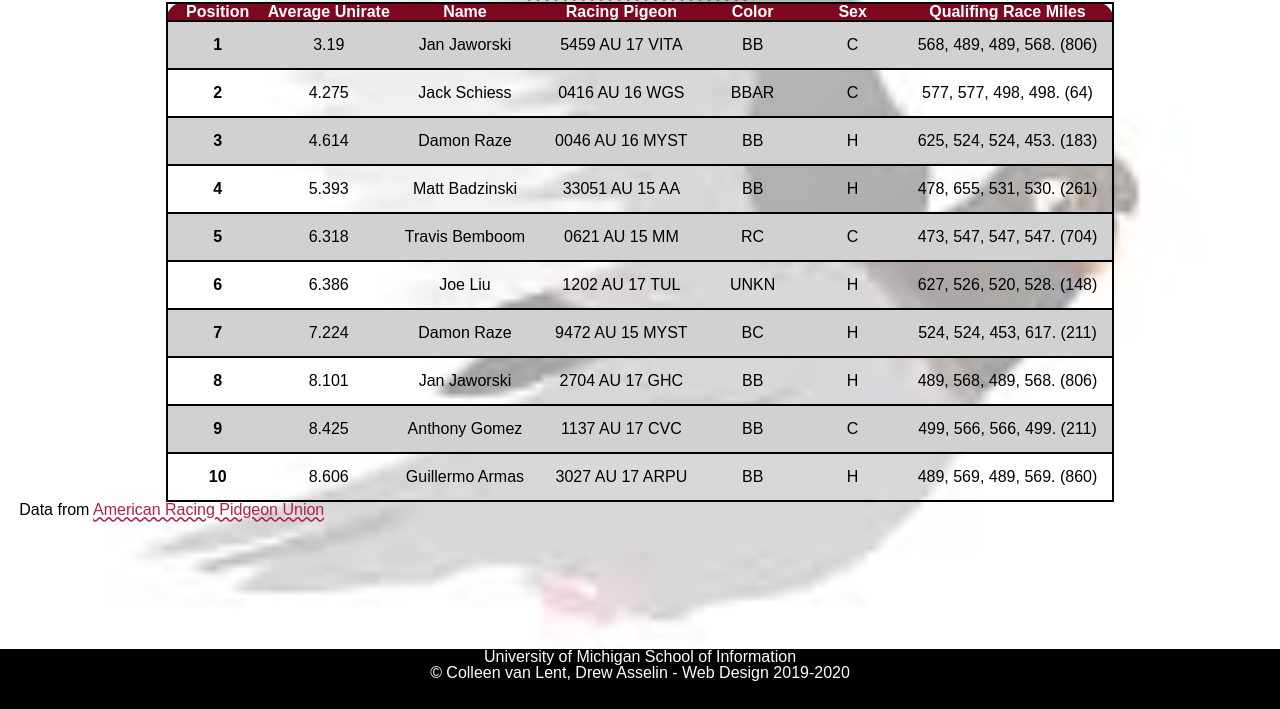
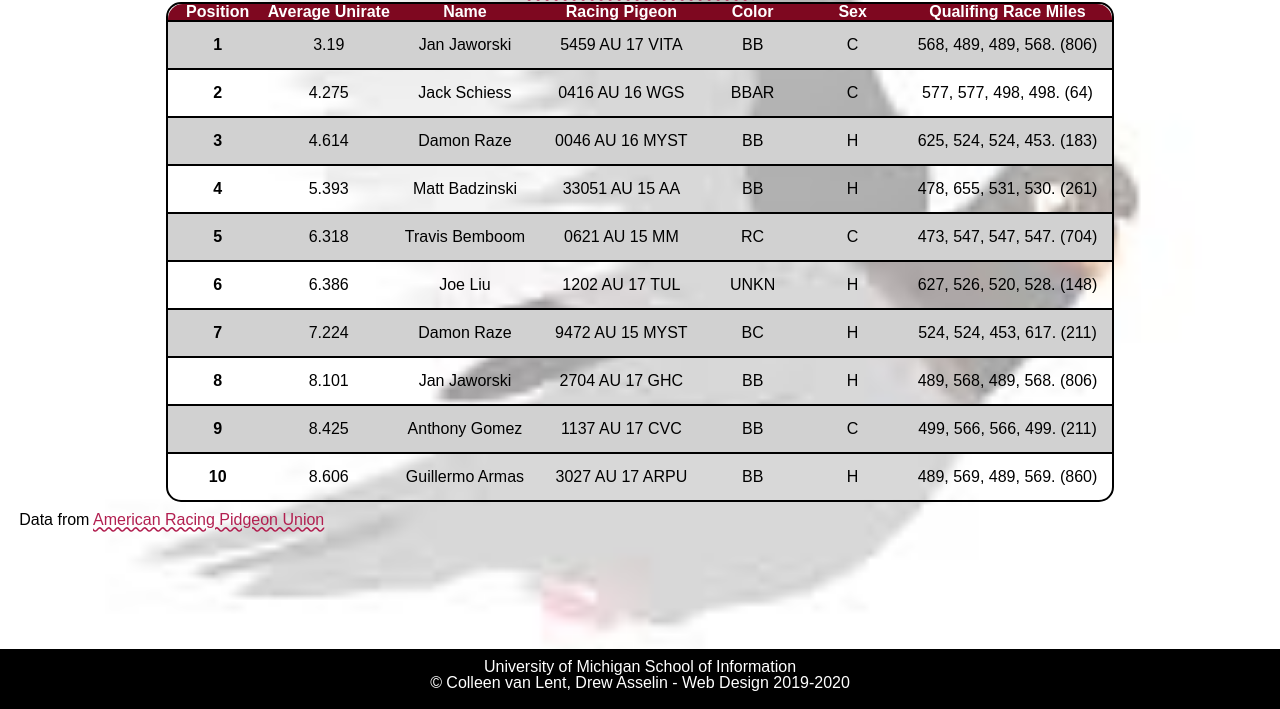
Before and after one commit to kelvintiger/homework3, a plain HTML site: page index.html in a window 1280 px wide. Shown: the part 91-800 px from the top of the page. Drawn offline with Linux system fonts and the light colour scheme; a web font is replaced by a local one.

Commit message:
Add files via upload

```diff
--- a/css/style.css
+++ b/css/style.css
@@ -17,7 +17,7 @@ body{
   margin: 1.2em;
   background: url("../images/pigeon-background.JPEG") #DDDDDD;
 
-  background-size: cover ;
+  background-size: cover;
   background-position: center;
   background-repeat: no-repeat;
 }
@@ -37,7 +37,7 @@ caption{
   margin:5px 0px;
 }
 
-body > p{
+p{
   color: black;
   font-size: 16px;
   padding-top: 10px;
@@ -51,7 +51,7 @@ a{
 }
 
 a:focus{
-  border: 2px;
+  border: 2px solid black;
 }
 
 tr, td{
@@ -64,8 +64,8 @@ table{
   margin-left: auto;
   margin-right: auto;
   border: 2px solid black;
-
-
+  border-collapse: separate;
+  border-radius: 15px 15px 15px 15px;
 }
 
 .colhead{
@@ -96,32 +96,23 @@ tr:hover{
 }
 
 
-
-/*FIXME BORDER COLLAPSE*/
-
-
-
 thead tr:first-child th:first-child{
   border-spacing: 0px;
-  border-collapse:collapse;
   border-radius: 15px 0 0 0;
 }
 
 thead tr:last-child th:last-child{
   border-spacing: 0px;
-  border-collapse:collapse;
   border-radius: 0 15px 0 0;
 }
 
 tbody tr:last-child(2) th:last-child(2){
   border-spacing: 0px;
-  border-collapse:collapse;
   border-radius: 0 0 0 15px;
 }
 
 tbody tr:last-child th:last-child{
   border-spacing: 0px;
-  border-collapse:collapse;
   border-radius: 0 0 15px 0;
 }
 
@@ -135,3 +126,7 @@ footer{
   text-align:center;
   color: white;
 }
+
+footer > p{
+  color: white;
+}
```
